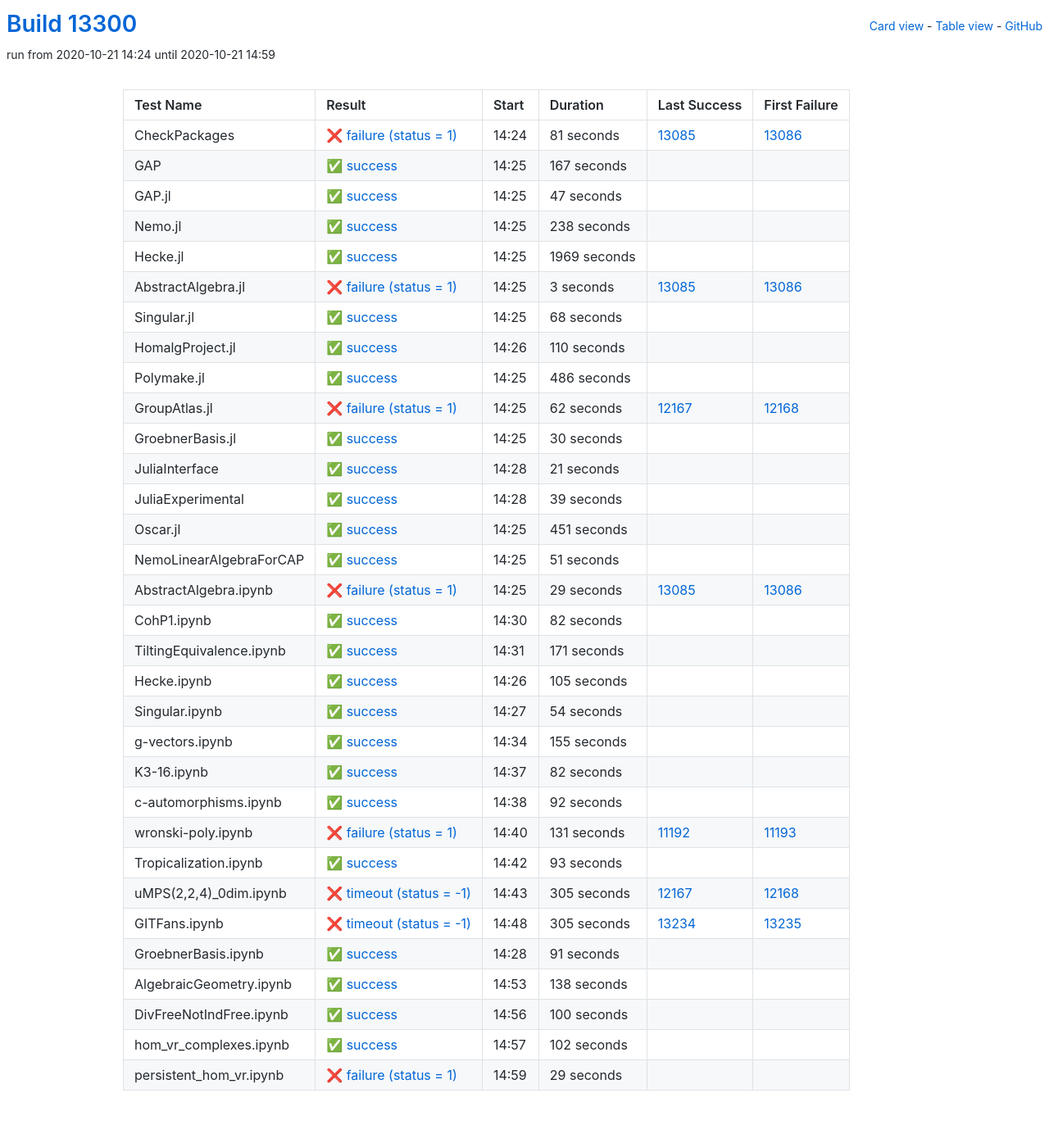
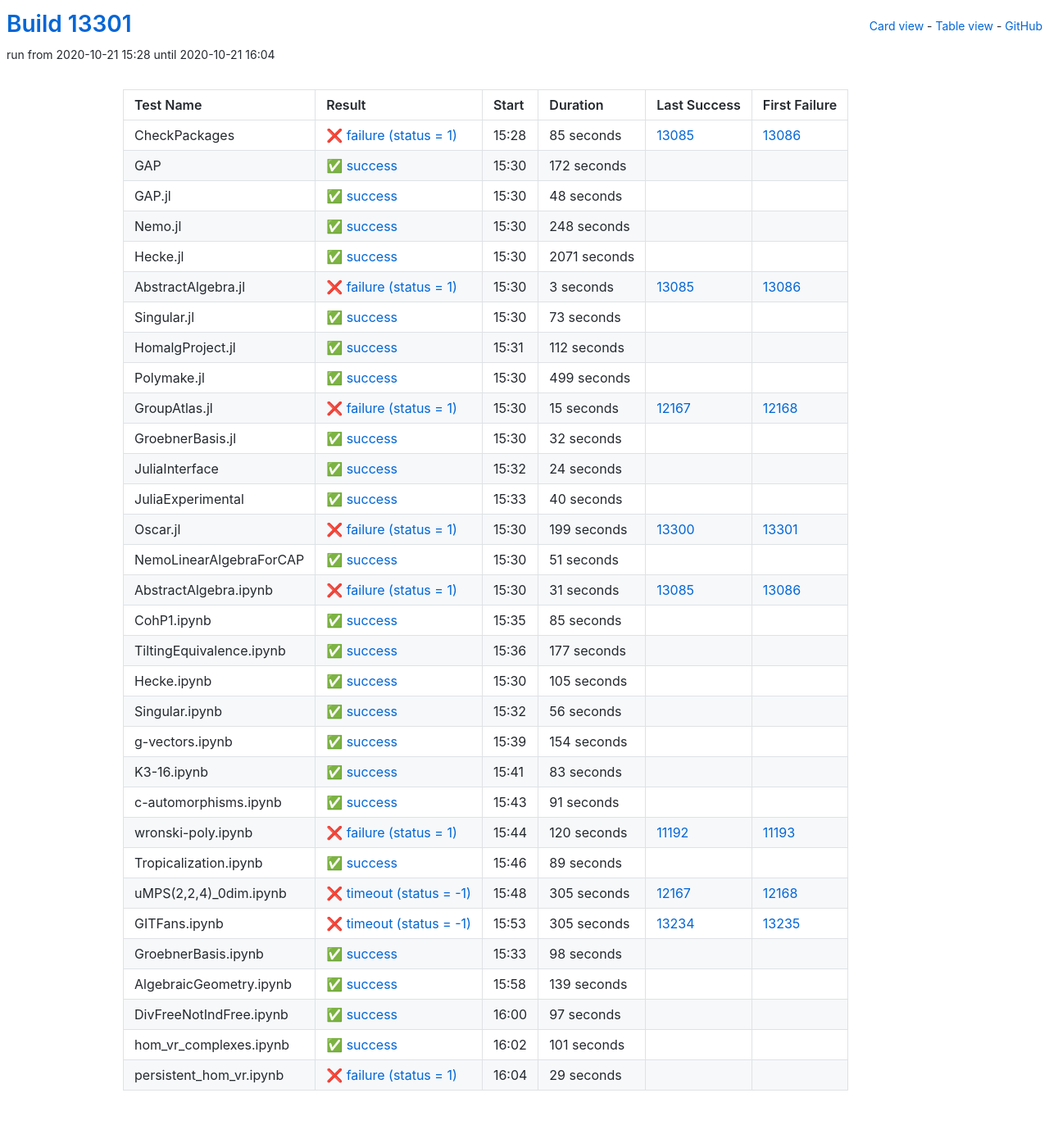
Before and after one commit to oscar-system/oscar-ci-status, a Jekyll site: the page built from table.html, in a window 1280 px wide. Shown: the whole page at 82% size. Built offline with Jekyll 4.4.1, drawn with Linux system fonts in a browser that asks for light colours.

Commit message:
Build #13301

```diff
--- a/_data/ci.yml
+++ b/_data/ci.yml
@@ -1,6 +1,6 @@
 ---
-build: 13300
-build_url: https://oscarci.mathematik.uni-kl.de/job/oscar/13300/
+build: 13301
+build_url: https://oscarci.mathematik.uni-kl.de/job/oscar/13301/
 job: oscar
 organization: oscar-system
 repo: oscar-ci-status
@@ -8,68 +8,68 @@ repourl: https://github.com/oscar-system/oscar-ci-status
 tests:
 - name: CheckPackages
   id: checkpackages
-  log: https://oscarci.mathematik.uni-kl.de/job/oscar/13300/artifact/logs/build-13300/CheckPackages.log
-  start: 2020-10-21 14:24
+  log: https://oscarci.mathematik.uni-kl.de/job/oscar/13301/artifact/logs/build-13301/CheckPackages.log
+  start: 2020-10-21 15:28
   success: false
   exitcode: 1
   status: failure
-  duration: 81
+  duration: 85
   last_success: 13085
   last_success_url: https://oscarci.mathematik.uni-kl.de/job/oscar/13085/
   first_failure: 13086
   first_failure_url: https://oscarci.mathematik.uni-kl.de/job/oscar/13086/
 - name: GAP
   id: gap
-  log: https://oscarci.mathematik.uni-kl.de/job/oscar/13300/artifact/logs/build-13300/GAP.log
-  start: 2020-10-21 14:25
+  log: https://oscarci.mathematik.uni-kl.de/job/oscar/13301/artifact/logs/build-13301/GAP.log
+  start: 2020-10-21 15:30
   success: true
   exitcode: 0
   status: success
-  duration: 167
+  duration: 172
   last_success: false
   last_success_url:
   first_failure: false
   first_failure_url:
 - name: GAP.jl
   id: gap-jl
-  log: https://oscarci.mathematik.uni-kl.de/job/oscar/13300/artifact/logs/build-13300/GAP.jl.log
-  start: 2020-10-21 14:25
+  log: https://oscarci.mathematik.uni-kl.de/job/oscar/13301/artifact/logs/build-13301/GAP.jl.log
+  start: 2020-10-21 15:30
   success: true
   exitcode: 0
   status: success
-  duration: 47
+  duration: 48
   last_success: false
   last_success_url:
   first_failure: false
   first_failure_url:
 - name: Nemo.jl
   id: nemo-jl
-  log: https://oscarci.mathematik.uni-kl.de/job/oscar/13300/artifact/logs/build-13300/Nemo.jl.log
-  start: 2020-10-21 14:25
+  log: https://oscarci.mathematik.uni-kl.de/job/oscar/13301/artifact/logs/build-13301/Nemo.jl.log
+  start: 2020-10-21 15:30
   success: true
   exitcode: 0
   status: success
-  duration: 238
+  duration: 248
   last_success: false
   last_success_url:
   first_failure: false
   first_failure_url:
 - name: Hecke.jl
   id: hecke-jl
-  log: https://oscarci.mathematik.uni-kl.de/job/oscar/13300/artifact/logs/build-13300/Hecke.jl.log
-  start: 2020-10-21 14:25
+  log: https://oscarci.mathematik.uni-kl.de/job/oscar/13301/artifact/logs/build-13301/Hecke.jl.log
+  start: 2020-10-21 15:30
   success: true
   exitcode: 0
   status: success
-  duration: 1969
+  duration: 2071
   last_success: false
   last_success_url:
   first_failure: false
   first_failure_url:
 - name: AbstractAlgebra.jl
   id: abstractalgebra-jl
-  log: https://oscarci.mathematik.uni-kl.de/job/oscar/13300/artifact/logs/build-13300/AbstractAlgebra.jl.log
-  start: 2020-10-21 14:25
+  log: https://oscarci.mathematik.uni-kl.de/job/oscar/13301/artifact/logs/build-13301/AbstractAlgebra.jl.log
+  start: 2020-10-21 15:30
   success: false
   exitcode: 1
   status: failure
@@ -80,104 +80,104 @@ tests:
   first_failure_url: https://oscarci.mathematik.uni-kl.de/job/oscar/13086/
 - name: Singular.jl
   id: singular-jl
-  log: https://oscarci.mathematik.uni-kl.de/job/oscar/13300/artifact/logs/build-13300/Singular.jl.log
-  start: 2020-10-21 14:25
+  log: https://oscarci.mathematik.uni-kl.de/job/oscar/13301/artifact/logs/build-13301/Singular.jl.log
+  start: 2020-10-21 15:30
   success: true
   exitcode: 0
   status: success
-  duration: 68
+  duration: 73
   last_success: false
   last_success_url:
   first_failure: false
   first_failure_url:
 - name: HomalgProject.jl
   id: homalgproject-jl
-  log: https://oscarci.mathematik.uni-kl.de/job/oscar/13300/artifact/logs/build-13300/HomalgProject.jl.log
-  start: 2020-10-21 14:26
+  log: https://oscarci.mathematik.uni-kl.de/job/oscar/13301/artifact/logs/build-13301/HomalgProject.jl.log
+  start: 2020-10-21 15:31
   success: true
   exitcode: 0
   status: success
-  duration: 110
+  duration: 112
   last_success: false
   last_success_url:
   first_failure: false
   first_failure_url:
 - name: Polymake.jl
   id: polymake-jl
-  log: https://oscarci.mathematik.uni-kl.de/job/oscar/13300/artifact/logs/build-13300/Polymake.jl.log
-  start: 2020-10-21 14:25
+  log: https://oscarci.mathematik.uni-kl.de/job/oscar/13301/artifact/logs/build-13301/Polymake.jl.log
+  start: 2020-10-21 15:30
   success: true
   exitcode: 0
   status: success
-  duration: 486
+  duration: 499
   last_success: false
   last_success_url:
   first_failure: false
   first_failure_url:
 - name: GroupAtlas.jl
   id: groupatlas-jl
-  log: https://oscarci.mathematik.uni-kl.de/job/oscar/13300/artifact/logs/build-13300/GroupAtlas.jl.log
-  start: 2020-10-21 14:25
+  log: https://oscarci.mathematik.uni-kl.de/job/oscar/13301/artifact/logs/build-13301/GroupAtlas.jl.log
+  start: 2020-10-21 15:30
   success: false
   exitcode: 1
   status: failure
-  duration: 62
+  duration: 15
   last_success: 12167
   last_success_url: https://oscarci.mathematik.uni-kl.de/job/oscar/12167/
   first_failure: 12168
   first_failure_url: https://oscarci.mathematik.uni-kl.de/job/oscar/12168/
 - name: GroebnerBasis.jl
   id: groebnerbasis-jl
-  log: https://oscarci.mathematik.uni-kl.de/job/oscar/13300/artifact/logs/build-13300/GroebnerBasis.jl.log
-  start: 2020-10-21 14:25
+  log: https://oscarci.mathematik.uni-kl.de/job/oscar/13301/artifact/logs/build-13301/GroebnerBasis.jl.log
+  start: 2020-10-21 15:30
   success: true
   exitcode: 0
   status: success
-  duration: 30
+  duration: 32
   last_success: false
   last_success_url:
   first_failure: false
   first_failure_url:
 - name: JuliaInterface
   id: juliainterface
-  log: https://oscarci.mathematik.uni-kl.de/job/oscar/13300/artifact/logs/build-13300/JuliaInterface.log
-  start: 2020-10-21 14:28
+  log: https://oscarci.mathematik.uni-kl.de/job/oscar/13301/artifact/logs/build-13301/JuliaInterface.log
+  start: 2020-10-21 15:32
   success: true
   exitcode: 0
   status: success
-  duration: 21
+  duration: 24
   last_success: false
   last_success_url:
   first_failure: false
   first_failure_url:
 - name: JuliaExperimental
   id: juliaexperimental
-  log: https://oscarci.mathematik.uni-kl.de/job/oscar/13300/artifact/logs/build-13300/JuliaExperimental.log
-  start: 2020-10-21 14:28
+  log: https://oscarci.mathematik.uni-kl.de/job/oscar/13301/artifact/logs/build-13301/JuliaExperimental.log
+  start: 2020-10-21 15:33
   success: true
   exitcode: 0
   status: success
-  duration: 39
+  duration: 40
   last_success: false
   last_success_url:
   first_failure: false
   first_failure_url:
 - name: Oscar.jl
   id: oscar-jl
-  log: https://oscarci.mathematik.uni-kl.de/job/oscar/13300/artifact/logs/build-13300/Oscar.jl.log
-  start: 2020-10-21 14:25
-  success: true
-  exitcode: 0
-  status: success
-  duration: 451
-  last_success: false
-  last_success_url:
-  first_failure: false
-  first_failure_url:
+  log: https://oscarci.mathematik.uni-kl.de/job/oscar/13301/artifact/logs/build-13301/Oscar.jl.log
+  start: 2020-10-21 15:30
+  success: false
+  exitcode: 1
+  status: failure
+  duration: 199
+  last_success: 13300
+  last_success_url: https://oscarci.mathematik.uni-kl.de/job/oscar/13300/
+  first_failure: 13301
+  first_failure_url: https://oscarci.mathematik.uni-kl.de/job/oscar/13301/
 - name: NemoLinearAlgebraForCAP
   id: nemolinearalgebraforcap
-  log: https://oscarci.mathematik.uni-kl.de/job/oscar/13300/artifact/logs/build-13300/NemoLinearAlgebraForCAP.log
-  start: 2020-10-21 14:25
+  log: https://oscarci.mathematik.uni-kl.de/job/oscar/13301/artifact/logs/build-13301/NemoLinearAlgebraForCAP.log
+  start: 2020-10-21 15:30
   success: true
   exitcode: 0
   status: success
@@ -188,44 +188,44 @@ tests:
   first_failure_url:
 - name: AbstractAlgebra.ipynb
   id: abstractalgebra-ipynb
-  log: https://oscarci.mathematik.uni-kl.de/job/oscar/13300/artifact/logs/build-13300/AbstractAlgebra.ipynb.log
-  start: 2020-10-21 14:25
+  log: https://oscarci.mathematik.uni-kl.de/job/oscar/13301/artifact/logs/build-13301/AbstractAlgebra.ipynb.log
+  start: 2020-10-21 15:30
   success: false
   exitcode: 1
   status: failure
-  duration: 29
+  duration: 31
   last_success: 13085
   last_success_url: https://oscarci.mathematik.uni-kl.de/job/oscar/13085/
   first_failure: 13086
   first_failure_url: https://oscarci.mathematik.uni-kl.de/job/oscar/13086/
 - name: CohP1.ipynb
   id: cohp1-ipynb
-  log: https://oscarci.mathematik.uni-kl.de/job/oscar/13300/artifact/logs/build-13300/CohP1.ipynb.log
-  start: 2020-10-21 14:30
+  log: https://oscarci.mathematik.uni-kl.de/job/oscar/13301/artifact/logs/build-13301/CohP1.ipynb.log
+  start: 2020-10-21 15:35
   success: true
   exitcode: 0
   status: success
-  duration: 82
+  duration: 85
   last_success: false
   last_success_url:
   first_failure: false
   first_failure_url:
 - name: TiltingEquivalence.ipynb
   id: tiltingequivalence-ipynb
-  log: https://oscarci.mathematik.uni-kl.de/job/oscar/13300/artifact/logs/build-13300/TiltingEquivalence.ipynb.log
-  start: 2020-10-21 14:31
+  log: https://oscarci.mathematik.uni-kl.de/job/oscar/13301/artifact/logs/build-13301/TiltingEquivalence.ipynb.log
+  start: 2020-10-21 15:36
   success: true
   exitcode: 0
   status: success
-  duration: 171
+  duration: 177
   last_success: false
   last_success_url:
   first_failure: false
   first_failure_url:
 - name: Hecke.ipynb
   id: hecke-ipynb
-  log: https://oscarci.mathematik.uni-kl.de/job/oscar/13300/artifact/logs/build-13300/Hecke.ipynb.log
-  start: 2020-10-21 14:26
+  log: https://oscarci.mathematik.uni-kl.de/job/oscar/13301/artifact/logs/build-13301/Hecke.ipynb.log
+  start: 2020-10-21 15:30
   success: true
   exitcode: 0
   status: success
@@ -236,80 +236,80 @@ tests:
   first_failure_url:
 - name: Singular.ipynb
   id: singular-ipynb
-  log: https://oscarci.mathematik.uni-kl.de/job/oscar/13300/artifact/logs/build-13300/Singular.ipynb.log
-  start: 2020-10-21 14:27
+  log: https://oscarci.mathematik.uni-kl.de/job/oscar/13301/artifact/logs/build-13301/Singular.ipynb.log
+  start: 2020-10-21 15:32
   success: true
   exitcode: 0
   status: success
-  duration: 54
+  duration: 56
   last_success: false
   last_success_url:
   first_failure: false
   first_failure_url:
 - name: g-vectors.ipynb
   id: g-vectors-ipynb
-  log: https://oscarci.mathematik.uni-kl.de/job/oscar/13300/artifact/logs/build-13300/g-vectors.ipynb.log
-  start: 2020-10-21 14:34
+  log: https://oscarci.mathematik.uni-kl.de/job/oscar/13301/artifact/logs/build-13301/g-vectors.ipynb.log
+  start: 2020-10-21 15:39
   success: true
   exitcode: 0
   status: success
-  duration: 155
+  duration: 154
   last_success: false
   last_success_url:
   first_failure: false
   first_failure_url:
 - name: K3-16.ipynb
   id: k3-16-ipynb
-  log: https://oscarci.mathematik.uni-kl.de/job/oscar/13300/artifact/logs/build-13300/K3-16.ipynb.log
-  start: 2020-10-21 14:37
+  log: https://oscarci.mathematik.uni-kl.de/job/oscar/13301/artifact/logs/build-13301/K3-16.ipynb.log
+  start: 2020-10-21 15:41
   success: true
   exitcode: 0
   status: success
-  duration: 82
+  duration: 83
   last_success: false
   last_success_url:
   first_failure: false
   first_failure_url:
 - name: c-automorphisms.ipynb
   id: c-automorphisms-ipynb
-  log: https://oscarci.mathematik.uni-kl.de/job/oscar/13300/artifact/logs/build-13300/c-automorphisms.ipynb.log
-  start: 2020-10-21 14:38
+  log: https://oscarci.mathematik.uni-kl.de/job/oscar/13301/artifact/logs/build-13301/c-automorphisms.ipynb.log
+  start: 2020-10-21 15:43
   success: true
   exitcode: 0
   status: success
-  duration: 92
+  duration: 91
   last_success: false
   last_success_url:
   first_failure: false
   first_failure_url:
 - name: wronski-poly.ipynb
   id: wronski-poly-ipynb
-  log: https://oscarci.mathematik.uni-kl.de/job/oscar/13300/artifact/logs/build-13300/wronski-poly.ipynb.log
-  start: 2020-10-21 14:40
+  log: https://oscarci.mathematik.uni-kl.de/job/oscar/13301/artifact/logs/build-13301/wronski-poly.ipynb.log
+  start: 2020-10-21 15:44
   success: false
   exitcode: 1
   status: failure
-  duration: 131
+  duration: 120
   last_success: 11192
   last_success_url: https://oscarci.mathematik.uni-kl.de/job/oscar/11192/
   first_failure: 11193
   first_failure_url: https://oscarci.mathematik.uni-kl.de/job/oscar/11193/
 - name: Tropicalization.ipynb
   id: tropicalization-ipynb
-  log: https://oscarci.mathematik.uni-kl.de/job/oscar/13300/artifact/logs/build-13300/Tropicalization.ipynb.log
-  start: 2020-10-21 14:42
+  log: https://oscarci.mathematik.uni-kl.de/job/oscar/13301/artifact/logs/build-13301/Tropicalization.ipynb.log
+  start: 2020-10-21 15:46
   success: true
   exitcode: 0
   status: success
-  duration: 93
+  duration: 89
   last_success: false
   last_success_url:
   first_failure: false
   first_failure_url:
 - name: uMPS(2,2,4)_0dim.ipynb
   id: umps-2-2-4-0dim-ipynb
-  log: https://oscarci.mathematik.uni-kl.de/job/oscar/13300/artifact/logs/build-13300/uMPS-2-2-4-_0dim.ipynb.log
-  start: 2020-10-21 14:43
+  log: https://oscarci.mathematik.uni-kl.de/job/oscar/13301/artifact/logs/build-13301/uMPS-2-2-4-_0dim.ipynb.log
+  start: 2020-10-21 15:48
   success: false
   exitcode: -1
   status: timeout
@@ -320,8 +320,8 @@ tests:
   first_failure_url: https://oscarci.mathematik.uni-kl.de/job/oscar/12168/
 - name: GITFans.ipynb
   id: gitfans-ipynb
-  log: https://oscarci.mathematik.uni-kl.de/job/oscar/13300/artifact/logs/build-13300/GITFans.ipynb.log
-  start: 2020-10-21 14:48
+  log: https://oscarci.mathematik.uni-kl.de/job/oscar/13301/artifact/logs/build-13301/GITFans.ipynb.log
+  start: 2020-10-21 15:53
   success: false
   exitcode: -1
   status: timeout
@@ -332,56 +332,56 @@ tests:
   first_failure_url: https://oscarci.mathematik.uni-kl.de/job/oscar/13235/
 - name: GroebnerBasis.ipynb
   id: groebnerbasis-ipynb
-  log: https://oscarci.mathematik.uni-kl.de/job/oscar/13300/artifact/logs/build-13300/GroebnerBasis.ipynb.log
-  start: 2020-10-21 14:28
+  log: https://oscarci.mathematik.uni-kl.de/job/oscar/13301/artifact/logs/build-13301/GroebnerBasis.ipynb.log
+  start: 2020-10-21 15:33
   success: true
   exitcode: 0
   status: success
-  duration: 91
+  duration: 98
   last_success: false
   last_success_url:
   first_failure: false
   first_failure_url:
 - name: AlgebraicGeometry.ipynb
   id: algebraicgeometry-ipynb
-  log: https://oscarci.mathematik.uni-kl.de/job/oscar/13300/artifact/logs/build-13300/AlgebraicGeometry.ipynb.log
-  start: 2020-10-21 14:53
+  log: https://oscarci.mathematik.uni-kl.de/job/oscar/13301/artifact/logs/build-13301/AlgebraicGeometry.ipynb.log
+  start: 2020-10-21 15:58
   success: true
   exitcode: 0
   status: success
-  duration: 138
+  duration: 139
   last_success: false
   last_success_url:
   first_failure: false
   first_failure_url:
 - name: DivFreeNotIndFree.ipynb
   id: divfreenotindfree-ipynb
-  log: https://oscarci.mathematik.uni-kl.de/job/oscar/13300/artifact/logs/build-13300/DivFreeNotIndFree.ipynb.log
-  start: 2020-10-21 14:56
+  log: https://oscarci.mathematik.uni-kl.de/job/oscar/13301/artifact/logs/build-13301/DivFreeNotIndFree.ipynb.log
+  start: 2020-10-21 16:00
   success: true
   exitcode: 0
   status: success
-  duration: 100
+  duration: 97
   last_success: false
   last_success_url:
   first_failure: false
   first_failure_url:
 - name: hom_vr_complexes.ipynb
   id: hom-vr-complexes-ipynb
-  log: https://oscarci.mathematik.uni-kl.de/job/oscar/13300/artifact/logs/build-13300/hom_vr_complexes.ipynb.log
-  start: 2020-10-21 14:57
+  log: https://oscarci.mathematik.uni-kl.de/job/oscar/13301/artifact/logs/build-13301/hom_vr_complexes.ipynb.log
+  start: 2020-10-21 16:02
   success: true
   exitcode: 0
   status: success
-  duration: 102
+  duration: 101
   last_success: false
   last_success_url:
   first_failure: false
   first_failure_url:
 - name: persistent_hom_vr.ipynb
   id: persistent-hom-vr-ipynb
-  log: https://oscarci.mathematik.uni-kl.de/job/oscar/13300/artifact/logs/build-13300/persistent_hom_vr.ipynb.log
-  start: 2020-10-21 14:59
+  log: https://oscarci.mathematik.uni-kl.de/job/oscar/13301/artifact/logs/build-13301/persistent_hom_vr.ipynb.log
+  start: 2020-10-21 16:04
   success: false
   exitcode: 1
   status: failure
```
Also changed, not shown: README.md.
